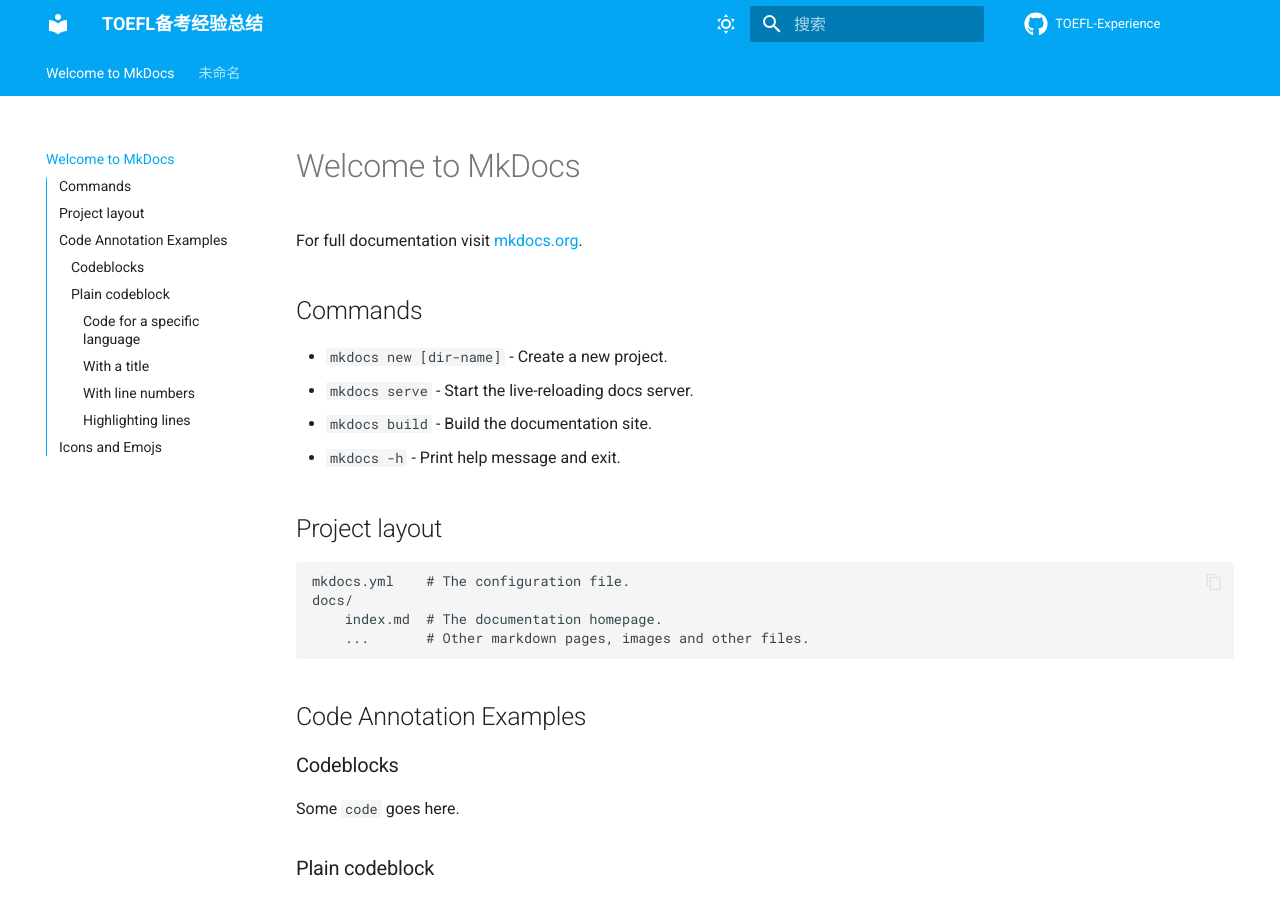
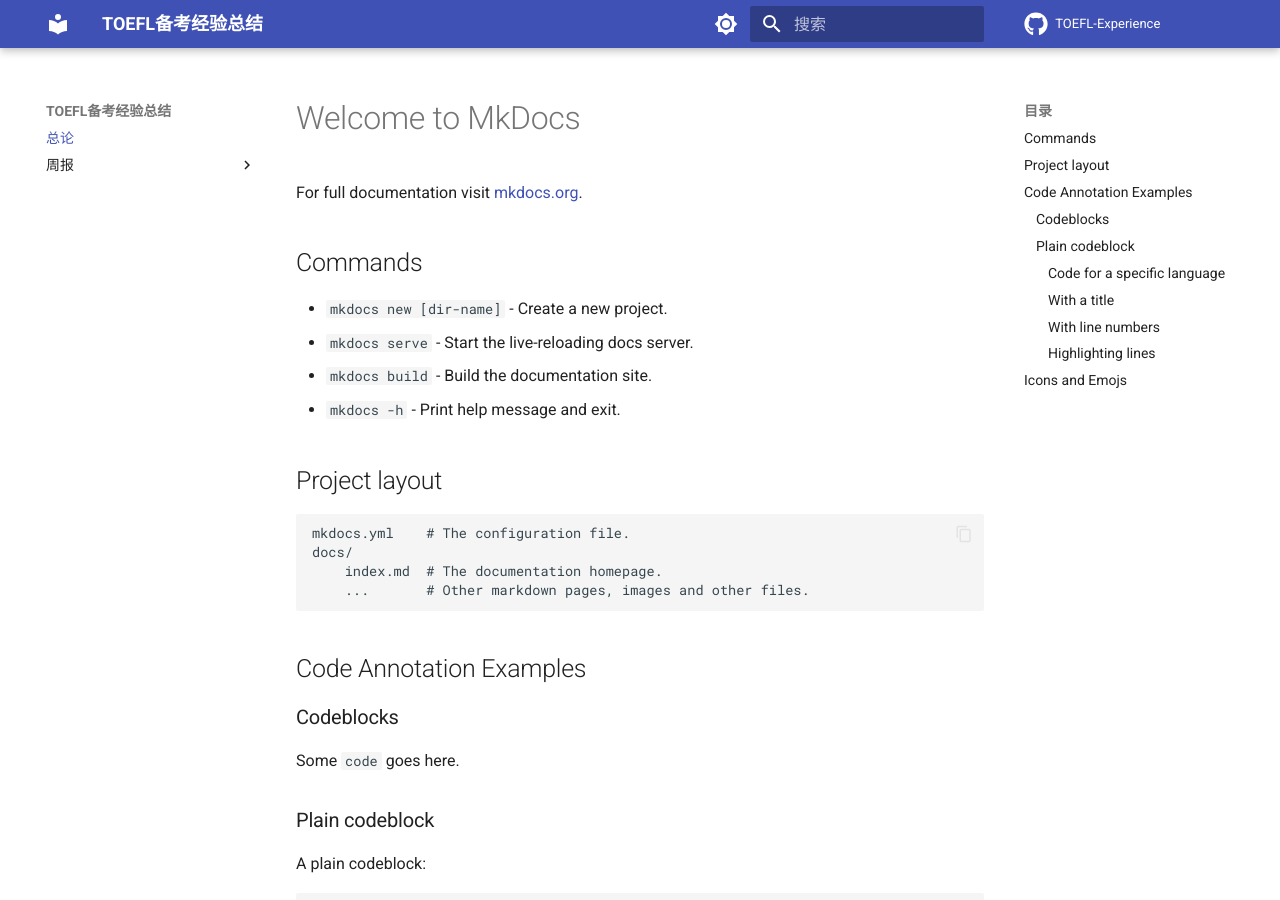
Before and after one commit to Zhu-Shatong/TOEFL-Experience, an MkDocs documentation site: the page built from docs/index.md, in a window 1280 px wide and 900 px high. Built offline with MkDocs 1.6.1 and Material for MkDocs 9.7.7, drawn with Linux system fonts in a browser that asks for light colours; emoji names are drawn with the system emoji font; comment, search, counter and statistics services are not loaded.

Commit message:
$Adding initial documentation files

```diff
--- a/mkdocs.yml
+++ b/mkdocs.yml
@@ -12,12 +12,11 @@
   name: material
   language: zh
   features:
-    - navigation.tabs
-    - navigation.sections
+    #- navigation.tabs
+    #- navigation.sections
     - navigation.top
     - navigation.tracking
-
-    - toc.integrate
+    - navigation.path
 
     - search.suggest
     - search.highlight
@@ -31,17 +30,17 @@
   palette:
       - media: "(prefers-color-scheme: light)"
         scheme: default
-        primary: light blue
+        primary: indigo
         accent: deep purple
         toggle:
-          icon: material/weather-sunny
+          icon: material/brightness-7
           name: Switch to dark mode
       - media: "(prefers-color-scheme: dark)"
         scheme: slate
-        primary: cyan
+        primary: black
         accent: deep purple
         toggle:
-          icon: material/weather-night
+          icon: material/brightness-4
           name: Switch to light mode
 
   font:
@@ -76,5 +75,12 @@
 
 extra:
   social:
-    - icon: fontawesome/brands/github-alt
+    - icon: fontawesome/brands/github
       link: https://github.com/Zhu-Shatong
+
+
+nav:
+  - 总论: "index.md"
+
+  - 周报:
+      - "1st week (0715-0716)": "周报/week1.md"
```
Also changed, not shown: docs/周报/week1.md (added).
